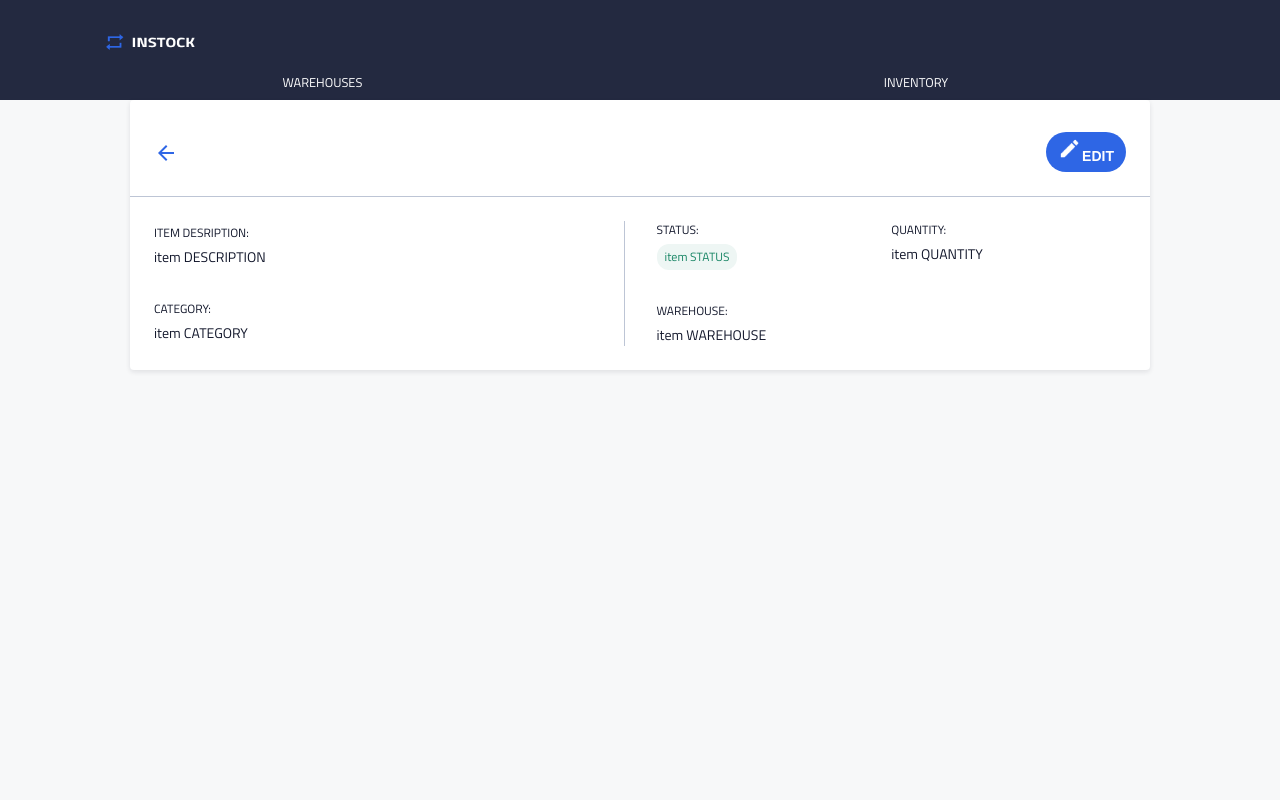
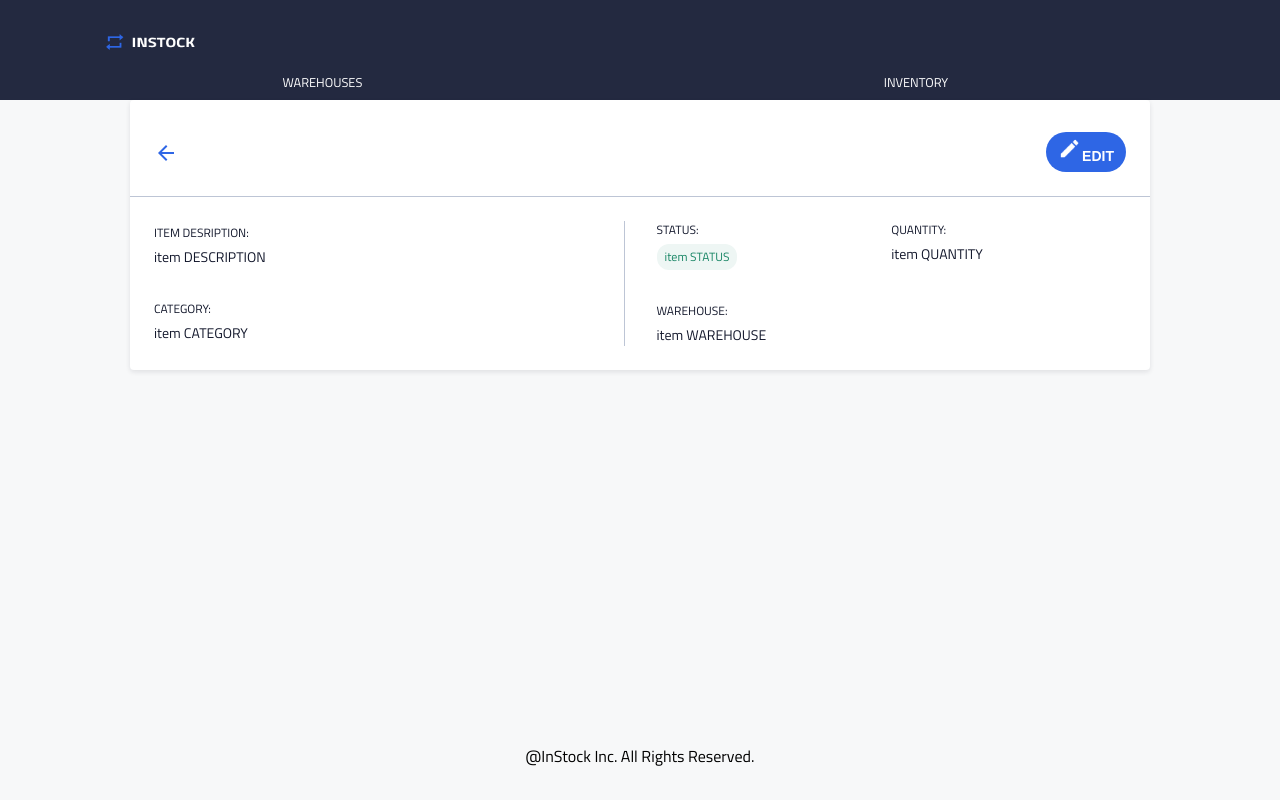
Before and after one commit to kakun45/instock-front, a React (Create React App) app: page / in a window 1280 px wide. Built offline with nearby package versions, Linux system fonts and the light colour scheme.

Commit message:
add footer comp to app

```diff
--- a/src/App.js
+++ b/src/App.js
@@ -1,6 +1,6 @@
 import { BrowserRouter, Route, Routes } from "react-router-dom";
 import Header from "./components/Header/Header";
- //import { Footer } from "./components/Footer/Footer";
+ import { Footer } from "./components/Footer/Footer";
 import { InventoryList } from "./components/InventoryList/InventoryList";
 import InventoryItemDetails from "./components/InventoryItemDetails/InventoryItemDetails";
 import DeleteInventoryModal from "./components/DeleteInventoryModal/DeleteInventoryModal";
@@ -17,6 +17,7 @@ function App() {
         <Route path="/inventory" element={<InventoryList/>} />
         <Route path="/delete" element={ <DeleteInventoryModal/> }/>
       </Routes>
+      <Footer />
     </BrowserRouter>
   );
 }
--- a/src/components/Footer/Footer.scss
+++ b/src/components/Footer/Footer.scss
@@ -1,21 +1,21 @@
 @use '../../styles/partials/mixins';
 @use '../../styles/partials/variables';
-
 
 .footer{
 
 &__main-container{
-  display: flex;
-  justify-content: flex-end;
+  width: 100%;
+  position: absolute;
+  bottom: 2rem;
+  text-align: center;
+
 }
 
 &____container{
   width: 100%;
-  height: 6rem;
   background-color: #D1D1D1;
-  display: flex;
-  justify-content: center;
-  align-items: center;
+
+
 }
 
 &__copyright-text {
```
